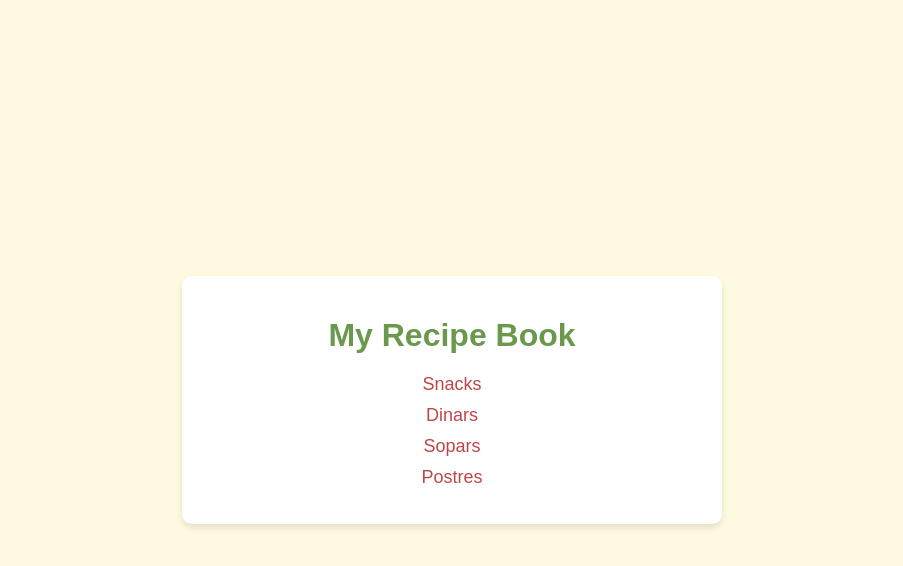
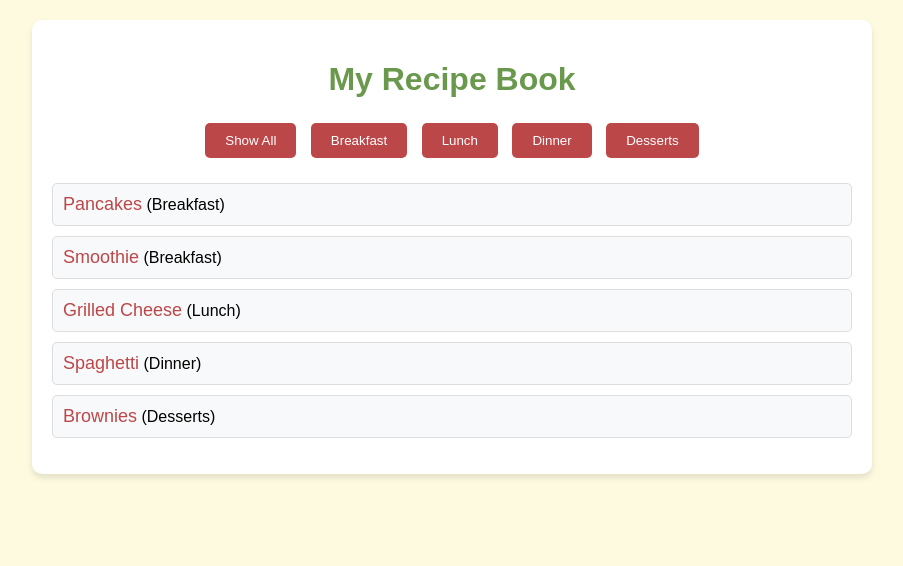
Before and after one commit to blascogarosm/blascogarosm.github.io, a plain HTML site: page index.html in a window 1280 px wide. Shown: the whole page, without its empty margins (188-1091 px from the left). Drawn offline with Linux system fonts and the light colour scheme.

Commit message:
Update index.html

```diff
--- a/index.html
+++ b/index.html
@@ -7,38 +7,54 @@
             font-family: 'Arial', sans-serif;
             background-color: #fefae0;
             margin: 0;
-            padding: 0;
-            display: flex;
-            justify-content: center;
-            align-items: center;
-            height: 100vh;
+            padding: 20px;
         }
         .container {
+            max-width: 800px;
+            margin: 0 auto;
             background-color: #fff;
             padding: 20px;
             border-radius: 10px;
             box-shadow: 0 4px 6px rgba(0, 0, 0, 0.1);
-            text-align: center;
-            max-width: 500px;
-            width: 90%;
         }
         h1 {
+            text-align: center;
             color: #6a994e;
             margin-bottom: 20px;
         }
-        ul {
+        .filter-buttons {
+            text-align: center;
+            margin-bottom: 20px;
+        }
+        .filter-buttons button {
+            margin: 5px;
+            padding: 10px 20px;
+            border: none;
+            background-color: #bc4749;
+            color: white;
+            border-radius: 5px;
+            cursor: pointer;
+        }
+        .filter-buttons button:hover {
+            background-color: #6a994e;
+        }
+        .recipe-list {
             list-style: none;
             padding: 0;
         }
-        li {
+        .recipe-list li {
             margin: 10px 0;
+            padding: 10px;
+            background-color: #f8f9fa;
+            border: 1px solid #ddd;
+            border-radius: 5px;
         }
-        a {
+        .recipe-list a {
             text-decoration: none;
             font-size: 18px;
             color: #bc4749;
         }
-        a:hover {
+        .recipe-list a:hover {
             color: #6a994e;
         }
     </style>
@@ -46,12 +62,42 @@
 <body>
     <div class="container">
         <h1>My Recipe Book</h1>
-        <ul>
-            <li><a href="snacks.html">Snacks</a></li>
-            <li><a href="dinars.html">Dinars</a></li>
-            <li><a href="sopars.html">Sopars</a></li>
-            <li><a href="postres.html">Postres</a></li>
+        <div class="filter-buttons">
+            <button onclick="filterRecipes('all')">Show All</button>
+            <button onclick="filterRecipes('breakfast')">Breakfast</button>
+            <button onclick="filterRecipes('lunch')">Lunch</button>
+            <button onclick="filterRecipes('dinner')">Dinner</button>
+            <button onclick="filterRecipes('desserts')">Desserts</button>
+        </div>
+        <ul class="recipe-list" id="recipeList">
+            <li class="recipe breakfast">
+                <a href="pancakes.html">Pancakes</a> (Breakfast)
+            </li>
+            <li class="recipe breakfast">
+                <a href="smoothie.html">Smoothie</a> (Breakfast)
+            </li>
+            <li class="recipe lunch">
+                <a href="grilled-cheese.html">Grilled Cheese</a> (Lunch)
+            </li>
+            <li class="recipe dinner">
+                <a href="spaghetti.html">Spaghetti</a> (Dinner)
+            </li>
+            <li class="recipe desserts">
+                <a href="brownies.html">Brownies</a> (Desserts)
+            </li>
         </ul>
     </div>
+    <script>
+        function filterRecipes(category) {
+            const recipes = document.querySelectorAll('.recipe');
+            recipes.forEach(recipe => {
+                if (category === 'all' || recipe.classList.contains(category)) {
+                    recipe.style.display = 'block';
+                } else {
+                    recipe.style.display = 'none';
+                }
+            });
+        }
+    </script>
 </body>
 </html>
```
